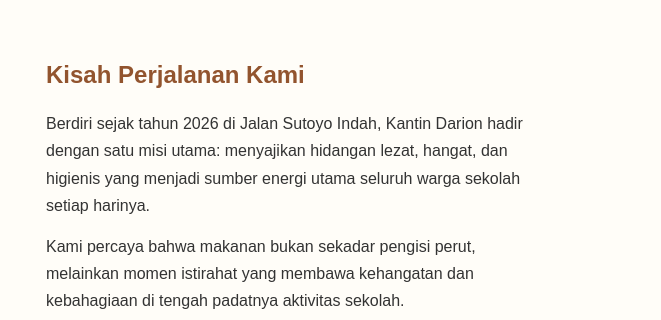
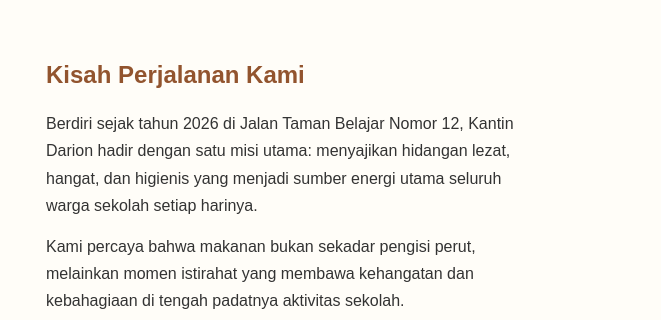
Before and after one commit to AdrianDarion/kantin-sekolah, a plain HTML site: page pages/about.html in a window 1280 px wide. Shown: the part 367-687 px from the top of the page, 619-1280 px from the left. Drawn offline with Linux system fonts and the light colour scheme.

```diff
--- a/pages/about.html
+++ b/pages/about.html
@@ -43,7 +43,7 @@
                 </figure>
                 <div class="story-text">
                     <h2>Kisah Perjalanan Kami</h2>
-                    <p>Berdiri sejak tahun 2026 di Jalan Sutoyo Indah, Kantin Darion hadir dengan satu misi utama: menyajikan hidangan lezat, hangat, dan higienis yang menjadi sumber energi utama seluruh warga sekolah setiap harinya.</p>
+                    <p>Berdiri sejak tahun 2026 di Jalan Taman Belajar Nomor 12, Kantin Darion hadir dengan satu misi utama: menyajikan hidangan lezat, hangat, dan higienis yang menjadi sumber energi utama seluruh warga sekolah setiap harinya.</p>
                     <p>Kami percaya bahwa makanan bukan sekadar pengisi perut, melainkan momen istirahat yang membawa kehangatan dan kebahagiaan di tengah padatnya aktivitas sekolah.</p>
                     <p class="story-hours"><strong>Jam operasional:</strong> Senin-Jumat, 07.00-15.00 WIB</p>
                 </div>
```
